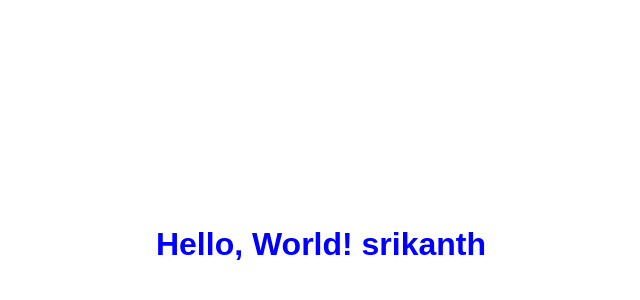
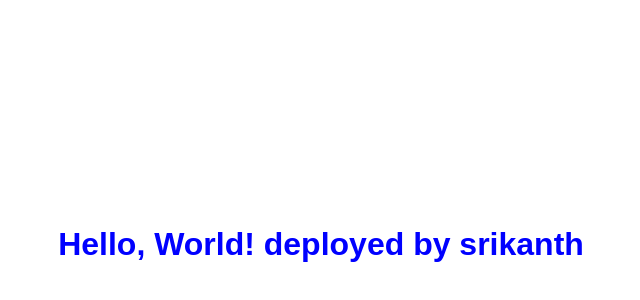
Before and after one commit to Srikanth-varma/reactforcloud, a React (Create React App) app: page / in a window 1280 px wide. Shown: the part 30-330 px from the top of the page, without its empty margins (319-959 px from the left). Built offline with nearby package versions, Linux system fonts and the light colour scheme.

Commit message:
updated app

```diff
--- a/public/index.html
+++ b/public/index.html
@@ -3,7 +3,7 @@
 <head>
     <meta charset="UTF-8">
     <meta name="viewport" content="width=device-width, initial-scale=1.0">
-    <title>Hello World React App srikanth deployed....</title>
+    <title>aws-react-cloud-project</title>
 </head>
 <body>
     <div id="root"></div>
--- a/src/App.js
+++ b/src/App.js
@@ -4,7 +4,7 @@ import './App.css';
 function App() {
   return (
     <div className="App">
-      <h1>Hello, World! srikanth</h1>
+      <h1>Hello, World! deployed by srikanth</h1>
     </div>
   );
 }
```
